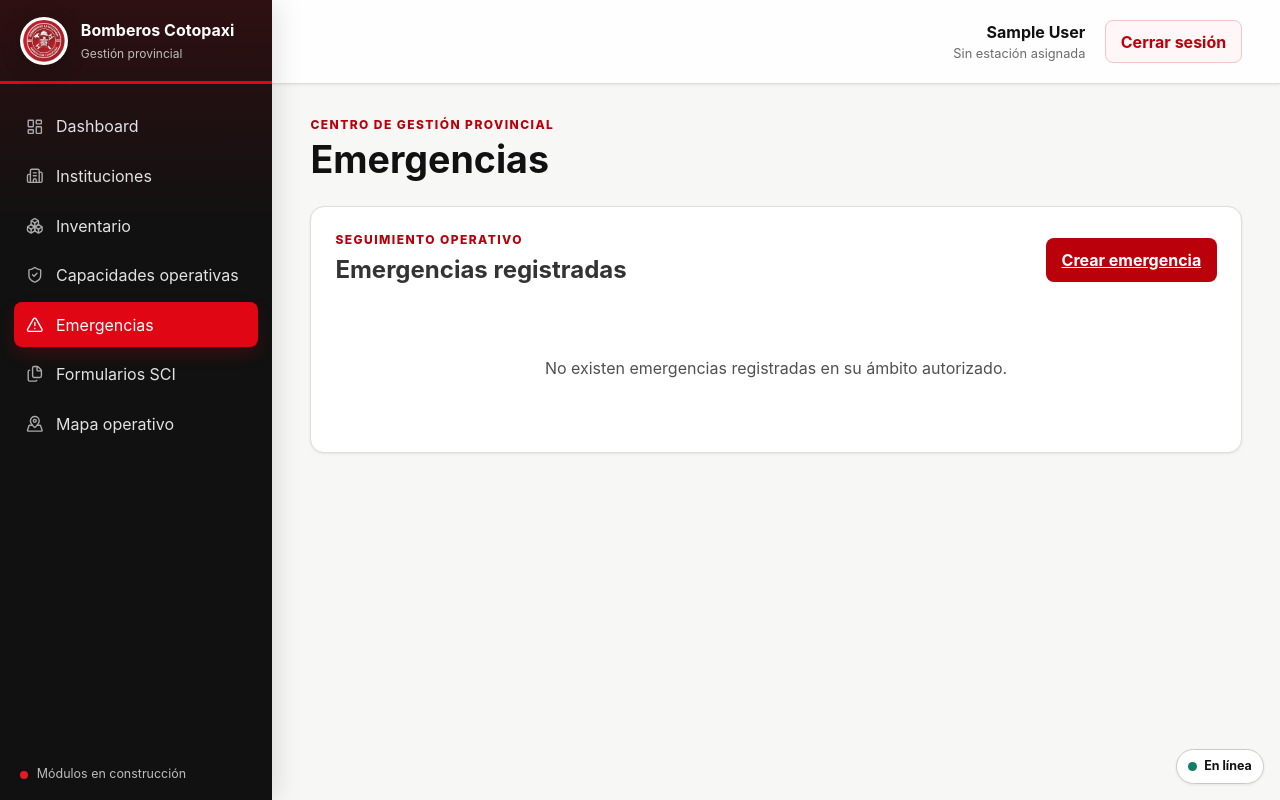
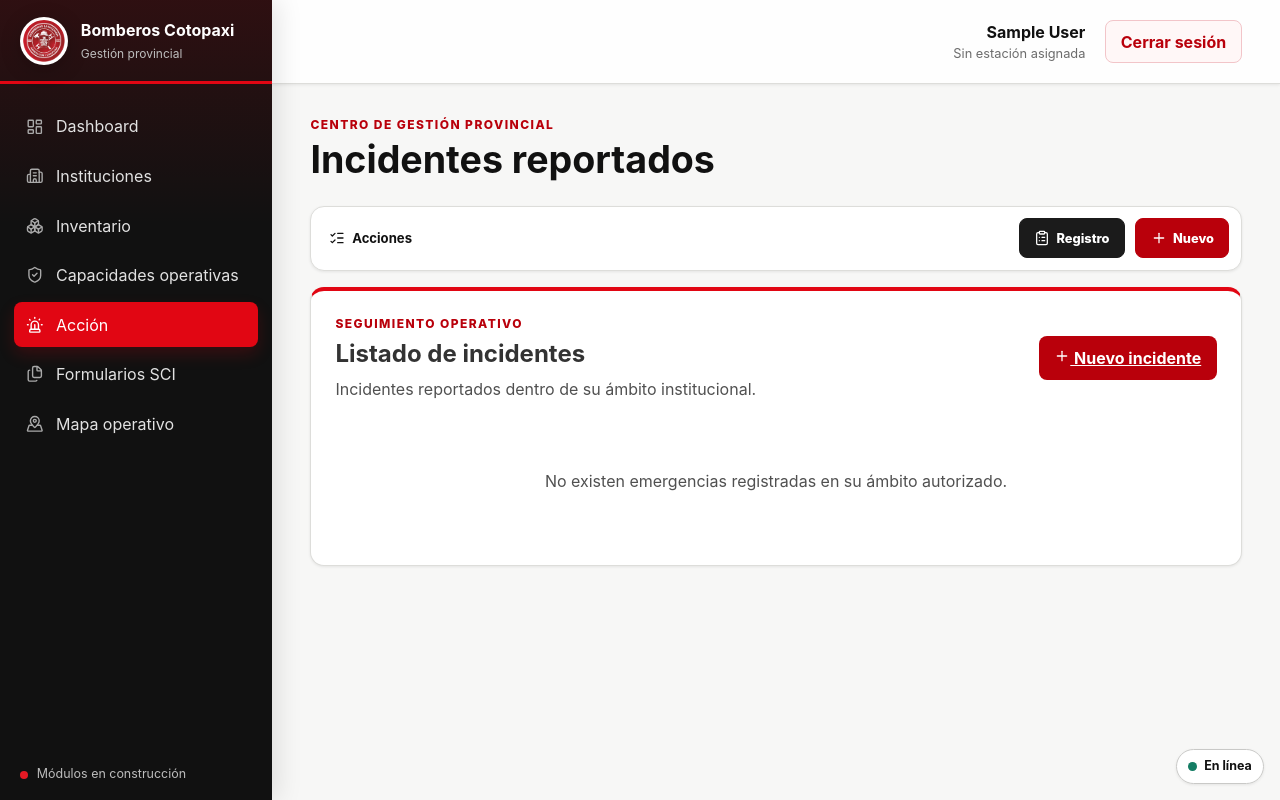
Before and after one commit to Adrian2004-jamv/Bomberos, a Django app: page /emergencias/ in a window 1280 px wide. Run offline with Django 5.2, Linux system fonts and the light colour scheme; the visitor is signed in with stand-in values (Sample User, id 1); data comes from the database, SQL or seed files in the repository; data that the repository does not hold is empty; parts of the project's set-up code (start-up, migrations or seed data) failed here and were passed over.

Commit message:
feat: dirigir acceso al registro de incidentes

```diff
--- a/config/settings.py
+++ b/config/settings.py
@@ -115,7 +115,7 @@ else:
 AUTH_USER_MODEL = "usuarios.Usuario"
 
 LOGIN_URL = "usuarios:login"
-LOGIN_REDIRECT_URL = "dashboard:principal"
+LOGIN_REDIRECT_URL = "emergencias:lista"
 LOGOUT_REDIRECT_URL = "usuarios:login"
 
 
--- a/emergencias/tests.py
+++ b/emergencias/tests.py
@@ -356,7 +356,7 @@ class EmergenciasYDesplieguesTests(TestCase):
     def test_listado_ofrece_crear_emergencia_al_responsable(self):
         self.client.force_login(self.usuario_estacion)
         respuesta = self.client.get("/emergencias/")
-        self.assertContains(respuesta, "Crear emergencia")
+        self.assertContains(respuesta, "Nuevo incidente")
         self.assertNotContains(respuesta, "Administrar emergencias")
 
     def test_detalle_web_no_expone_emergencias_de_otra_institucion(self):
--- a/static/emergencias/css/emergencias.css
+++ b/static/emergencias/css/emergencias.css
@@ -33,6 +33,7 @@ td a { color: var(--color-red-700); }
 .detail-grid dd { margin: 0.25rem 0 0; font-weight: 700; }
 .empty-state { padding: 2rem; text-align: center; color: var(--color-slate-600); }
 .button--primary { color: var(--color-white); background: var(--color-red-700); }
+.incident-actions{display:flex;align-items:center;gap:.65rem;margin-bottom:1rem;padding:.7rem;border:1px solid var(--color-slate-200);border-radius:var(--radius-md);background:#fff;box-shadow:var(--shadow-sm)}.incident-actions>strong{display:inline-flex;align-items:center;gap:.45rem;margin-right:auto;padding:0 .4rem;color:var(--color-navy-950);font-size:.82rem}.incident-actions svg{width:1rem;height:1rem}.incident-action{display:inline-flex;align-items:center;justify-content:center;gap:.4rem;min-height:2.5rem;padding:.55rem .9rem;border:1px solid var(--color-slate-300);border-radius:var(--radius-sm);color:var(--color-navy-900);font-size:.8rem;font-weight:800;text-decoration:none}.incident-action--active{border-color:var(--color-navy-900);background:var(--color-navy-900);color:#fff}.incident-action--new{border-color:var(--color-red-700);background:var(--color-red-700);color:#fff}.incident-register{border-top:4px solid var(--color-red-600)}.incident-register .panel__heading p:last-child{margin:.35rem 0 0;color:var(--color-slate-600)}.incident-register .button svg{width:1rem;height:1rem}.table-action{display:inline-flex;align-items:center;gap:.3rem;white-space:nowrap;font-size:.78rem;font-weight:800}
 
 .emergency-form-panel { max-width: 920px; }
 .emergency-form-grid { display: grid; gap: 1rem; }
@@ -60,4 +61,5 @@ td a { color: var(--color-red-700); }
     .panel__heading { align-items: stretch; flex-direction: column; }
     .detail-grid { grid-template-columns: 1fr; }
     .form-actions { align-items: stretch; flex-direction: column-reverse; }
+    .incident-actions{display:grid;grid-template-columns:1fr 1fr}.incident-actions>strong{grid-column:1/-1}.incident-action{width:100%}
 }
--- a/templates/componentes/sidebar.html
+++ b/templates/componentes/sidebar.html
@@ -28,7 +28,7 @@
             </a>
         {% endif %}
         <a class="nav-item{% if request.resolver_match.namespace == 'emergencias' and not request.resolver_match.url_name|slice:':6' == 'sci211' %} nav-item--active{% endif %}" href="{% url 'emergencias:lista' %}"{% if request.resolver_match.namespace == 'emergencias' and not request.resolver_match.url_name|slice:':6' == 'sci211' %} aria-current="page"{% endif %}>
-            <span data-lucide="triangle-alert" aria-hidden="true"></span> Emergencias
+            <span data-lucide="siren" aria-hidden="true"></span> Acción
         </a>
         <a class="nav-item{% if request.resolver_match.namespace == 'emergencias' and request.resolver_match.url_name|slice:':6' == 'sci211' %} nav-item--active{% endif %}" href="{% url 'emergencias:sci211_lista' %}"{% if request.resolver_match.namespace == 'emergencias' and request.resolver_match.url_name|slice:':6' == 'sci211' %} aria-current="page"{% endif %}>
             <span data-lucide="files" aria-hidden="true"></span> Formularios SCI
--- a/templates/emergencias/lista.html
+++ b/templates/emergencias/lista.html
@@ -1,23 +1,28 @@
 {% extends "base.html" %}
 {% load static %}
 
-{% block title %}Emergencias{% endblock %}
-{% block page_title %}Emergencias{% endblock %}
+{% block title %}Incidentes reportados{% endblock %}
+{% block page_title %}Incidentes reportados{% endblock %}
 {% block extra_css %}<link rel="stylesheet" href="{% static 'emergencias/css/emergencias.css' %}">{% endblock %}
 
 {% block content %}
-<section class="panel">
+<nav class="incident-actions" aria-label="Acciones de incidentes">
+    <strong><span data-lucide="list-checks" aria-hidden="true"></span> Acciones</strong>
+    <a class="incident-action incident-action--active" href="{% url 'emergencias:lista' %}" aria-current="page"><span data-lucide="clipboard-list" aria-hidden="true"></span> Registro</a>
+    {% if puede_crear %}<a class="incident-action incident-action--new" href="{% url 'emergencias:crear' %}"><span data-lucide="plus" aria-hidden="true"></span> Nuevo</a>{% endif %}
+</nav>
+<section class="panel incident-register">
     <div class="panel__heading">
-        <div><p class="eyebrow">Seguimiento operativo</p><h2>Emergencias registradas</h2></div>
-        {% if puede_crear %}<a class="button button--primary" href="{% url 'emergencias:crear' %}">Crear emergencia</a>{% endif %}
+        <div><p class="eyebrow">Seguimiento operativo</p><h2>Listado de incidentes</h2><p>Incidentes reportados dentro de su ámbito institucional.</p></div>
+        {% if puede_crear %}<a class="button button--primary" href="{% url 'emergencias:crear' %}"><span data-lucide="plus" aria-hidden="true"></span> Nuevo incidente</a>{% endif %}
     </div>
     {% if emergencias %}
         <div class="table-responsive"><table>
-            <thead><tr><th>Código</th><th>Tipo</th><th>Prioridad</th><th>Estado</th><th>Estación</th><th>Reporte</th></tr></thead>
+            <thead><tr><th>Código</th><th>Tipo</th><th>Prioridad</th><th>Estado</th><th>Estación</th><th>Reporte</th><th>Acciones</th></tr></thead>
             <tbody>{% for emergencia in emergencias %}<tr>
                 <td><a href="{% url 'emergencias:detalle' emergencia.pk %}"><strong>{{ emergencia.codigo }}</strong></a></td>
                 <td>{{ emergencia.tipo_emergencia }}</td><td>{{ emergencia.get_prioridad_display }}</td><td>{{ emergencia.get_estado_display }}</td>
-                <td>{{ emergencia.estacion_responsable.nombre }}</td><td>{{ emergencia.fecha_reporte|date:"d/m/Y H:i" }}</td>
+                <td>{{ emergencia.estacion_responsable.nombre }}</td><td>{{ emergencia.fecha_reporte|date:"d/m/Y H:i" }}</td><td><a class="table-action" href="{% url 'emergencias:detalle' emergencia.pk %}">Ver registro <span aria-hidden="true">→</span></a></td>
             </tr>{% endfor %}</tbody>
         </table></div>
     {% else %}<div class="empty-state"><p>No existen emergencias registradas en su ámbito autorizado.</p></div>{% endif %}
--- a/usuarios/tests.py
+++ b/usuarios/tests.py
@@ -38,7 +38,7 @@ class AutenticacionTests(TestCase):
 
         self.assertRedirects(
             respuesta,
-            reverse("dashboard:principal"),
+            reverse("emergencias:lista"),
             fetch_redirect_response=False,
         )
         self.assertIn("_auth_user_id", self.client.session)
```
